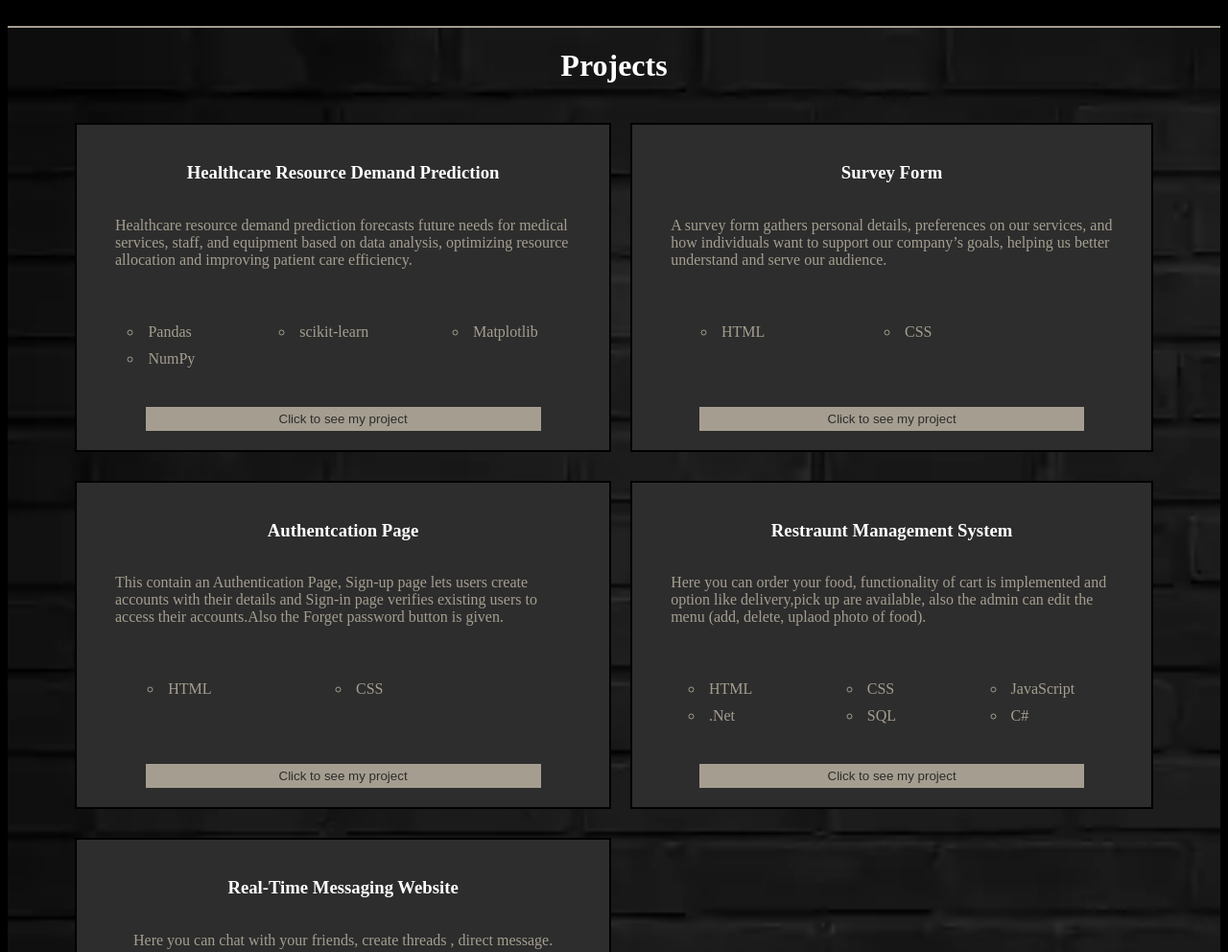
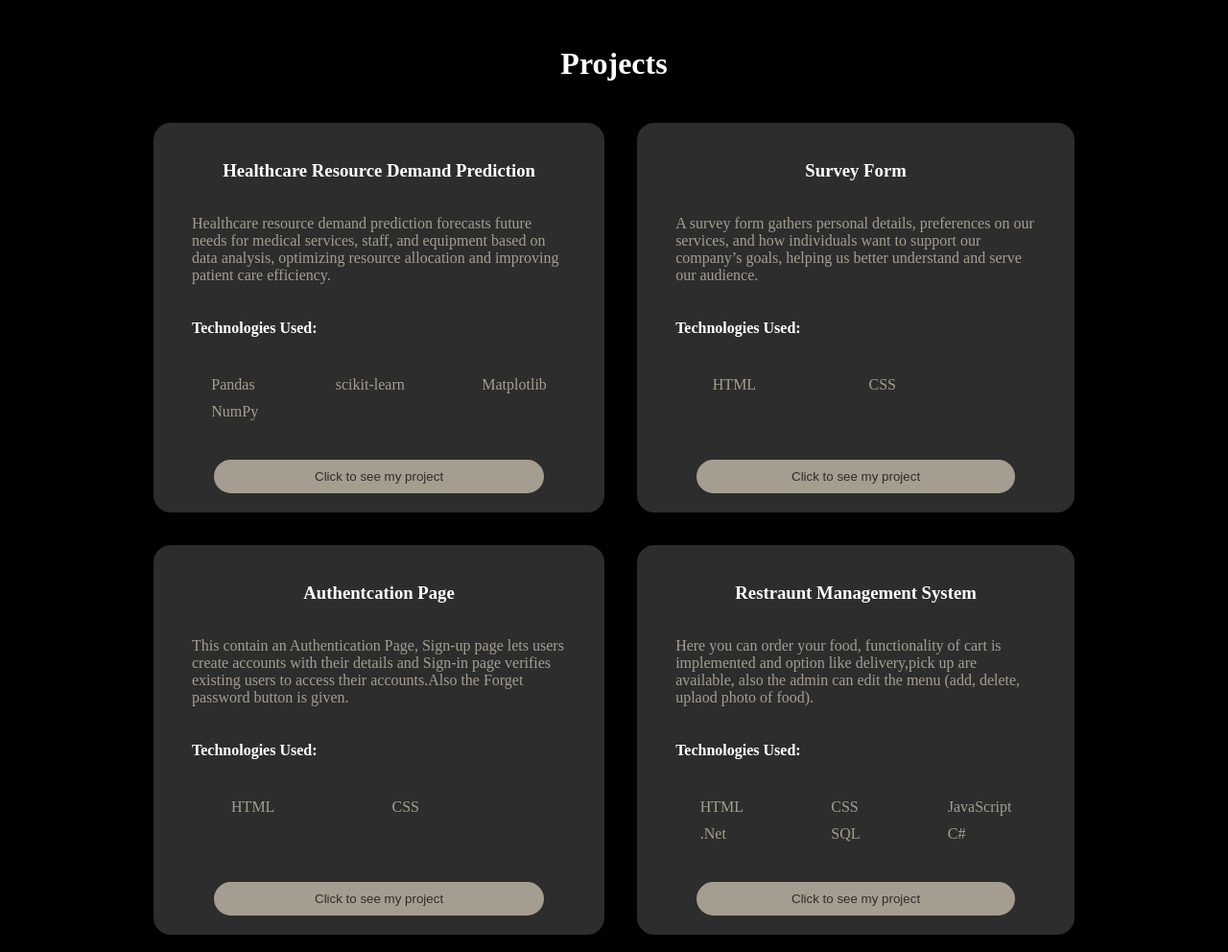
Before and after one commit to 103027/myPortfolio, a plain HTML site: page homepage.html in a window 1280 px wide. Shown: the part 5420-6412 px from the top of the page at 96% size. Drawn offline with Linux system fonts and the light colour scheme.

Commit message:
project section after change

```diff
--- a/homepage.html
+++ b/homepage.html
@@ -116,6 +116,7 @@
                 <div class="box-projects">
                     <h3>Healthcare Resource Demand Prediction</h3>
                     <p>Healthcare resource demand prediction forecasts future needs for medical services, staff, and equipment based on data analysis, optimizing resource allocation and improving patient care efficiency.</p>
+                    <h4>Technologies Used:</h4>
                     <ul>
                         <li>Pandas</li>
                         <li>scikit-learn</li>
@@ -127,6 +128,7 @@
                 <div class="box-projects">
                     <h3>Survey Form</h3>
                     <p>A survey form gathers personal details, preferences on our services, and how individuals want to support our company’s goals, helping us better understand and serve our audience.</p>
+                    <h4>Technologies Used:</h4>
                     <ul>
                         <li>HTML</li>
                         <li>CSS</li>
@@ -136,6 +138,7 @@
                 <div class="box-projects">
                     <h3>Authentcation Page</h3>
                     <p>This contain an Authentication Page, Sign-up page lets users create accounts with their details and Sign-in page verifies existing users to access their accounts.Also the Forget password button is given.</p>
+                    <h4>Technologies Used:</h4>
                     <ul>
                         <li>HTML</li>
                         <li>CSS</li>
@@ -145,6 +148,7 @@
                 <div class="box-projects">
                     <h3>Restraunt Management System</h3>
                     <p>Here you can order your food, functionality of cart is implemented and option like delivery,pick up are available, also the admin can edit the menu (add, delete, uplaod photo of food).</p>
+                    <h4>Technologies Used:</h4>
                     <ul>
                         <li>HTML</li>
                         <li>CSS</li>
@@ -158,6 +162,7 @@
                 <div class="box-projects">
                     <h3>Real-Time Messaging Website</h3>
                     <p>Here you can chat with your friends, create threads , direct message.</p>
+                    <h4>Technologies Used:</h4>
                     <ul>
                         <li>MERN</li>
                     </ul>
--- a/style.css
+++ b/style.css
@@ -5,6 +5,7 @@ body{
 .home{
     display: flex;
     flex-direction: column;
+    align-items: center;
 }
 ul{
     list-style-type: none;
@@ -204,10 +205,10 @@ img{
 }
 
 .projects{
-    background-image: url("back2.webp");
+    /* background-image: url("back2.webp"); */
     width: 100%;
-    border-top: 2px solid #A59E90;
-    border-bottom: 2px solid #A59E90;
+    /* border-top: 2px solid #A59E90; */
+    /* border-bottom: 2px solid #A59E90; */
     background-repeat: no-repeat;
     background-size: cover;
     padding-bottom: 30px;
@@ -215,19 +216,25 @@ img{
 
 button{
     width: 80%;
-    height: 25px;
+    height: 35px;
     color: #2D2D2D;
     background-color: #A59E90;
     border: 2px solid #A59E90;
+    border-radius: 20px;
     margin-top: auto;
+}
+
+button:hover{
+    cursor: pointer;
+    box-shadow: 2px 2px 2px 2px black;
 }
 
 .boxes-projects{
     display: grid;
     grid-template-columns: repeat(2,auto);
-    column-gap: 20px;
+    column-gap: 30px;
     row-gap: 30px;
-    padding: 20px;
+    padding: 20px 100px;
     margin: 0px 50px;
 }
 
@@ -236,6 +243,7 @@ button{
     flex-direction: column;
     align-items: center;
     border: 2px solid black;
+    border-radius: 20px;
     padding: 20px;
     background-color: #2D2D2D;
 }
@@ -245,8 +253,14 @@ button{
     padding: 0px 20px;
 }
 
+.box-projects h4{
+    margin-right: auto;
+    margin-left: 20px;
+    margin-bottom: 0px;
+}
+
 .box-projects ul{
-    list-style-type: circle;
+    list-style-type: none;
     color: #A59E90;
     display: grid;
     grid-template-columns: auto auto auto;
```
